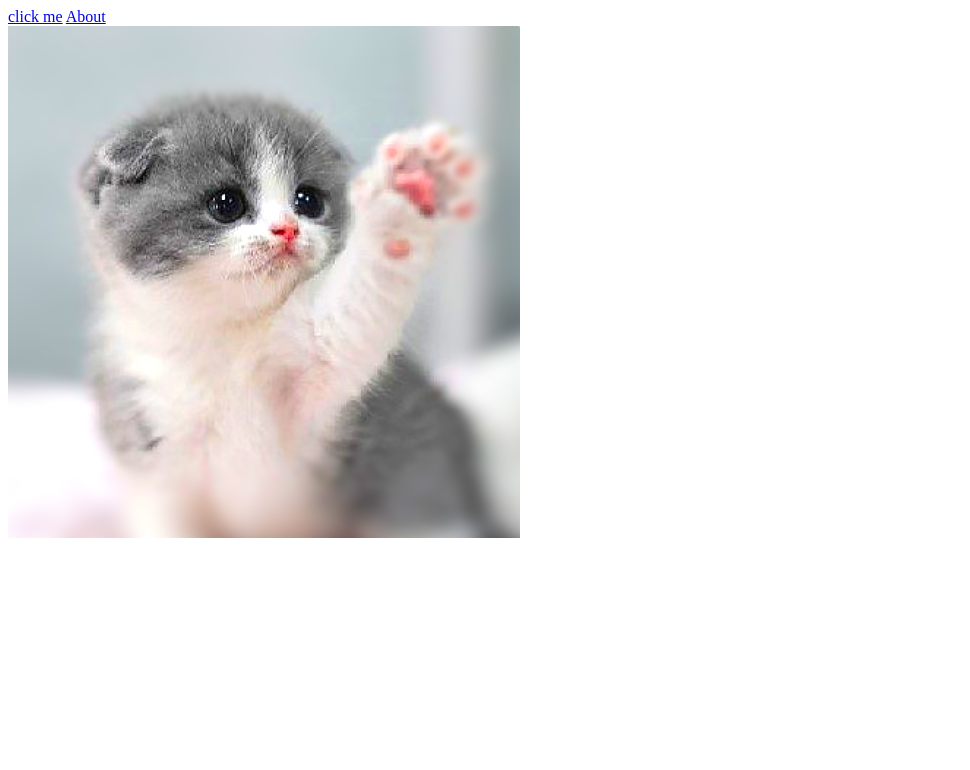
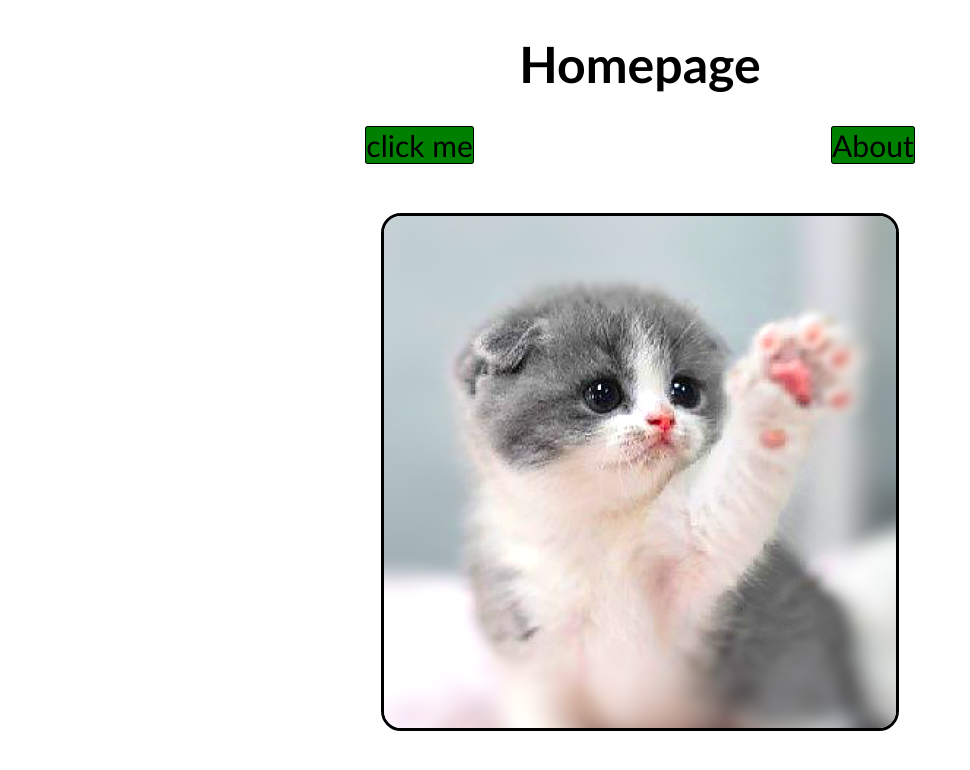
Before and after one commit to MohamedBoutaieb/links-and-images, a plain HTML site: page index.html in a window 1280 px wide. Shown: the whole page, without its empty margins (0-970 px from the left). Drawn offline with Linux system fonts and the light colour scheme.

Commit message:
css task

```diff
--- /dev/null
+++ b/css/style.css
@@ -0,0 +1,25 @@
+.home {
+  display: flex;
+  align-items: center;
+  justify-content:space-evenly;
+}
+a {
+  text-decoration: none;
+  color: #000000;
+  font-size: 30px;
+  font-family: 'Trebuchet MS', 'Lucida Sans Unicode', 'Lucida Grande', 'Lucida Sans', Arial, sans-serif;
+  border-radius: 3px;
+  border: solid #000;
+  border-width:  1px;
+  background-color: green;
+}
+#image{
+    margin-top: 50px;
+    display: flex;
+    align-items: center;
+    justify-content:space-evenly;
+}
+img {
+    border-radius: 20px;
+    border: solid black;
+}
--- a/index.html
+++ b/index.html
@@ -4,19 +4,23 @@
     <meta charset="UTF-8">
     <meta http-equiv="X-UA-Compatible" content="IE=edge">
     <meta name="viewport" content="width=device-width, initial-scale=1.0">
+    <link rel="stylesheet" href="./css/style.css">
     <title>Links & Images</title>
 </head>
 <body>
     <header>
+        <h1 style="font-size: 50px; text-align: center; font-family: 'Trebuchet MS', 'Lucida Sans Unicode', 'Lucida Grande', 'Lucida Sans', Arial, sans-serif;" >Homepage</h1>
+        <div class="home">
             <span>
                 <a href='https://theuselessweb.com'>click me</a>
             </span>
             <span>
                 <a href="./pages/about.html">About</a>
             </span>
+        </div>
     </header>
-    <div>
-        <img src="images/first-img.jpg" alt="a image of a cute cat">
+    <div id ="image">
+        <img src="images/first-img.jpg" alt="a image of a cute cat" class="center" >
     </div>
 
 </body>
```
Lines whose indentation alone changed are shown as unchanged.
